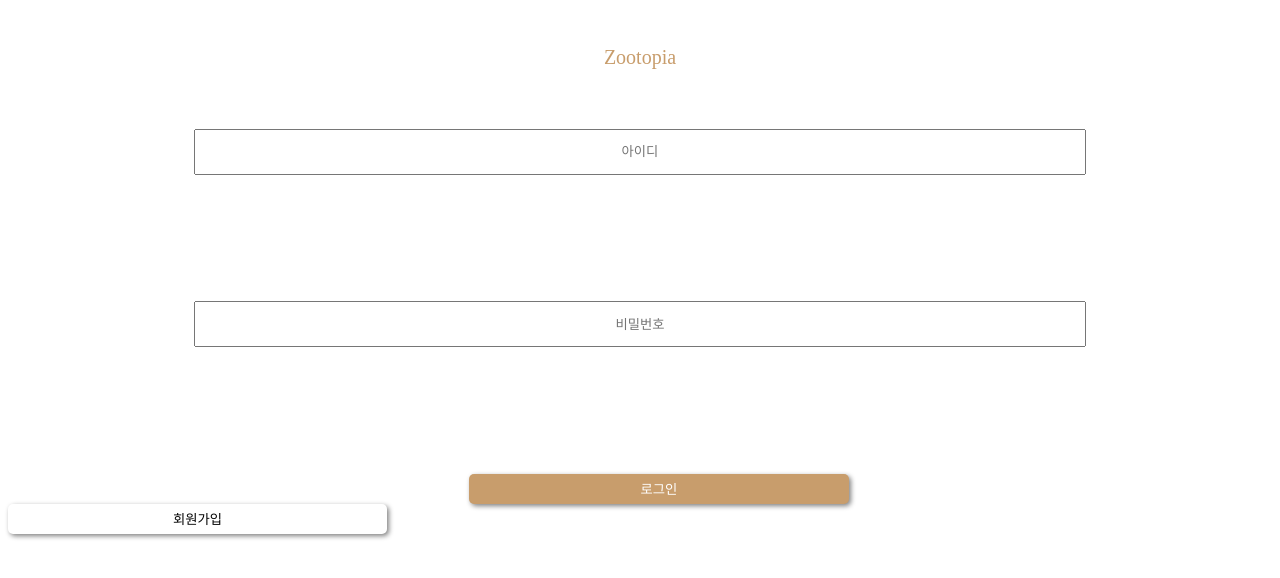
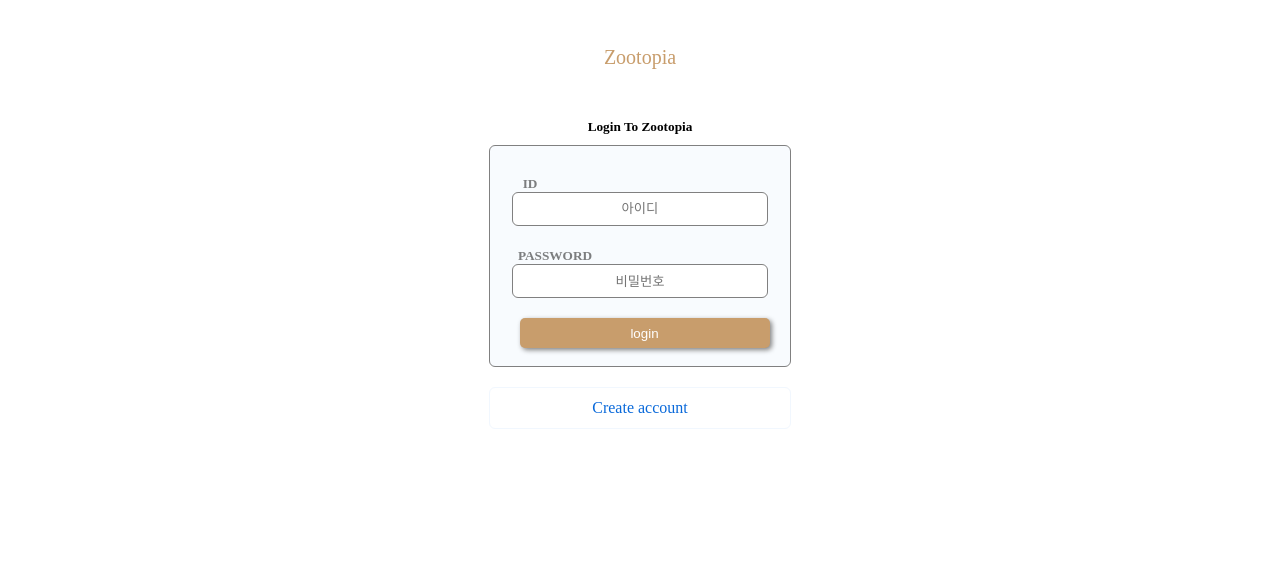
Before and after one commit to woojoung1217/Zootopia, a Django app: template Zootopia/Account/templates/login.html in a window 1280 px wide. Shown: the top 578 px of the page. Run offline with Django 3.2, Linux system fonts and the light colour scheme; the template is opened without the code that fills it, so the values that code supplies are empty; some web fonts are replaced.

Commit message:
Zootopia

```diff
--- a/Zootopia/Account/static/css/login.css
+++ b/Zootopia/Account/static/css/login.css
@@ -6,13 +6,43 @@ html{
 #main-wrapper{
   display : flex;
   justify-content: center;
+  align-items: center;
   flex-direction: column;
 }
 
-.header{
+#body-wrapper{
+  margin-top:10px;
+  background-color: rgba(241, 247, 254,0.5);
+  border: 1px solid gray;
+  border-radius: 6px;
+  width:300px;
+  height:220px;
+}
+.input-text1{
+  margin-top:30px;
+  margin-right:220px;
+  margin-bottom: 0px;
+  color:rgba(0,0,0,0.5);
+}
+
+.input-text2{
+  margin-right:170px;
+  margin-bottom: 0px;
+  color:rgba(0,0,0,0.5);
+}
+
+.signup-text{
+  margin-top: 50px;
+  margin-bottom: 0px;
+}
+
+
+#header-wrapper{
   margin-top:3%;
   display:flex;
+  flex-direction: column;
   justify-content: center;
+  align-items: center;
 }
 
 .logo{
@@ -21,7 +51,6 @@ html{
 }
 
 .input-container{
-  margin-top:30px;
   display : flex;
   justify-content: center;
   flex-direction: column;
@@ -29,41 +58,46 @@ html{
 }
 
 .input-id{
-  margin-top:30px;
-  width:70%;
-  height:40px;
+  width:250px;
+  height:30px;
+  margin-top: 0px;
+  border: 1px solid gray;
+  border-radius: 6px;
   text-align: center;
 }
 .input-password{
-  margin-top:10%;
-  width:70%;
-  height:40px;
+  width:250px;
+  height:30px;
+  border: 1px solid gray;
+  border-radius: 6px;
   text-align: center;
 }
 .button-container{
-  margin-top:10%;
   display : flex;
   justify-content: center;
 }
 
-
-.btn-go-signup{
-  background-color:white;
-  color:black;
-  width:30%;
-  height:30px;
-  border-radius: 5px;
-  border:0;
-  box-shadow: 2px 2px 5px gray;
-  margin-right:3%;
-}
 .btn-login{
+  margin-top:20px;
   background-color:rgb(200, 157, 108);
   color:white;
-  width:30%;
+  width:250px;
   height:30px;
   border-radius: 5px;
   border:0;
   box-shadow: 2px 2px 5px gray;
   margin-left:3%;
 }
+
+#signup-container{
+  display: flex;
+  justify-content: center;
+  align-items: center;
+  margin-top:20px;
+  color:rgba(	9, 105, 218);
+  width:300px;
+  height:40px;
+  border: 1px solid rgba(241, 247, 254.1);
+  border-radius: 6px;
+  background-color: rgba(241, 247, 254,0.05);
+}
--- a/Zootopia/Account/templates/login.html
+++ b/Zootopia/Account/templates/login.html
@@ -13,25 +13,36 @@
   <!-- 메인 시작 -->
   <div id = "main-wrapper">
      <!--헤더 시작 -->
-    <div class = "header">
+    <div id = "header-wrapper">
       <a class ="logo">Zootopia</a>
+      <h5 class ="signup-text">Login To Zootopia</h5>
     </div>
     <!-- 헤더 끝 -->
+
+    <!-- 바디 시작 -->
+    <div id = "body-wrapper">
+    <!-- 폼 태그 시작 -->
+    <form method="POST" action="">
        <!-- 인풋 컨테이너 시작 -->
       <div class = "input-container">
+        <h5 class = "input-text1">ID</h5>
         <input placeholder="아이디" class ="input-id" type="text">  <!--아이디 입력-->
+        <h5 class = "input-text2" >PASSWORD</h5>
         <input placeholder="비밀번호" class="input-password" type="password"> <!-- 비밀번호 입력 -->
       </div>
       <!-- 인풋 컨테이너 끝 -->
       <!-- 버튼 컨테이너 시작 -->
       <div class = "button-container"><!-- 회원가입 로그인 버튼 -->
-        <button type="button" class="btn-login">로그인</button>
+          <button type="button" class="btn-login">login</button>
       </div>
       <!-- 버튼 컨테이너 끝 -->
       <!-- 회원가입 컨테이너 시작 -->
+    </form>
+    <!-- 폼 태그 끝 -->
     </div>
-    <div class = "signup-container">
-       <button type="button" class="btn-go-signup">회원가입</button>
+    <!-- 바디 끝 -->
+    <div id = "signup-container">
+       <a class="go-signup">Create account</a>
     </div>
     <!-- 회원가입 컨테이너 끝 -->
   </div>
```
Lines whose indentation alone changed are shown as unchanged.
